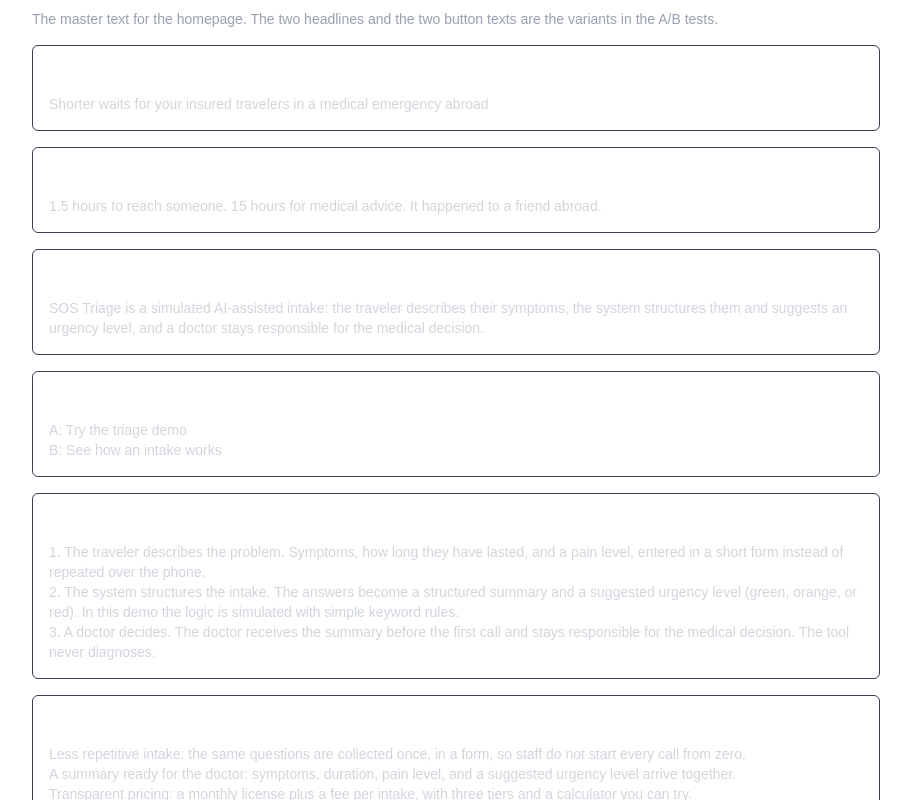
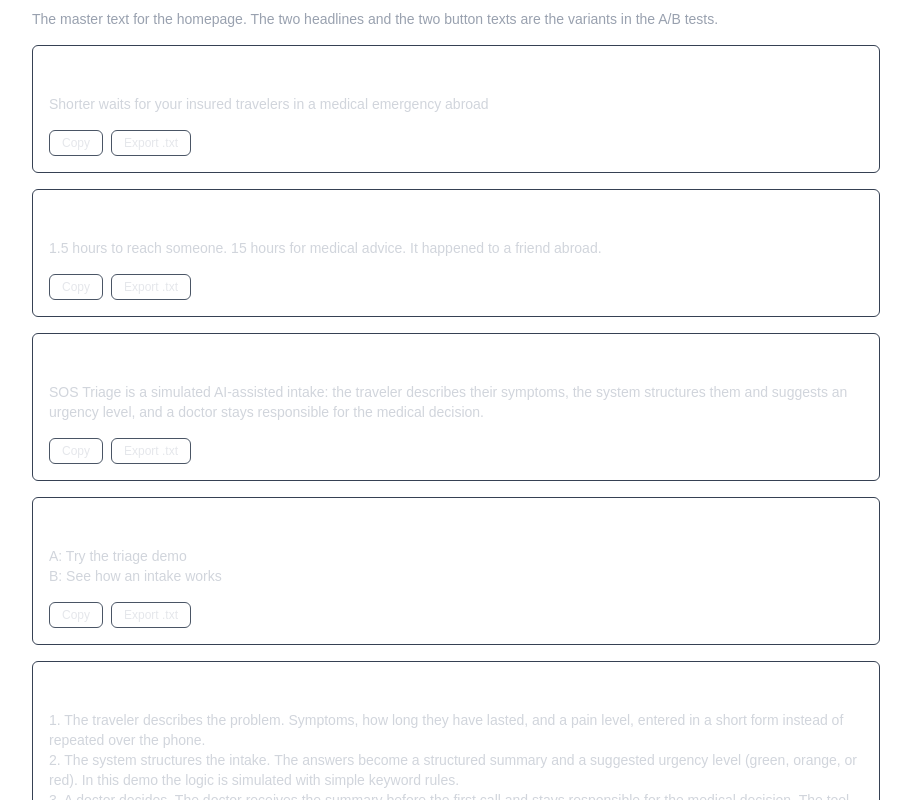
Before and after one commit to oninorl/sostriageapp, a Next.js app: page /marketing in a window 1280 px wide. Shown: the part 1800-2600 px from the top of the page, without its empty margins (184-1095 px from the left). Built offline with nearby package versions, Linux system fonts and the light colour scheme.

Commit message:
Add copy and export buttons to marketing content cards

```diff
--- a/app/marketing/AssetCard.tsx
+++ b/app/marketing/AssetCard.tsx
@@ -1,13 +1,74 @@
+"use client";
+import { useState } from "react";
+
 type Props = {
   title: string;
   text: string;
 };
 
+function fileNameFor(title: string) {
+  const name = title
+    .toLowerCase()
+    .replace(/[^a-z0-9]+/g, "-")
+    .replace(/^-+|-+$/g, "")
+    .slice(0, 60);
+  return name || "asset";
+}
+
 export default function AssetCard({ title, text }: Props) {
+  const [copied, setCopied] = useState(false);
+  const [copyError, setCopyError] = useState(false);
+
+  async function handleCopy() {
+    try {
+      await navigator.clipboard.writeText(text);
+      setCopyError(false);
+      setCopied(true);
+      setTimeout(() => setCopied(false), 2000);
+    } catch {
+      setCopyError(true);
+    }
+  }
+
+  function handleExport() {
+    const blob = new Blob([`${title}\n\n${text}\n`], {
+      type: "text/plain;charset=utf-8",
+    });
+    const url = URL.createObjectURL(blob);
+    const link = document.createElement("a");
+    link.href = url;
+    link.download = `${fileNameFor(title)}.txt`;
+    document.body.appendChild(link);
+    link.click();
+    document.body.removeChild(link);
+    URL.revokeObjectURL(url);
+  }
+
   return (
     <div className="border border-gray-700 rounded-md p-4">
       <p className="font-semibold text-white mb-2">{title}</p>
       <p className="text-sm text-gray-300 whitespace-pre-line">{text}</p>
+      <div className="mt-4 flex flex-wrap items-center gap-2">
+        <button
+          type="button"
+          onClick={handleCopy}
+          className="border border-gray-600 text-gray-200 px-3 py-1 rounded-md text-xs hover:border-blue-500"
+        >
+          {copied ? "Copied ✓" : "Copy"}
+        </button>
+        <button
+          type="button"
+          onClick={handleExport}
+          className="border border-gray-600 text-gray-200 px-3 py-1 rounded-md text-xs hover:border-blue-500"
+        >
+          Export .txt
+        </button>
+        {copyError && (
+          <span className="text-xs text-red-400">
+            Copy failed. Select the text and copy it manually.
+          </span>
+        )}
+      </div>
     </div>
   );
 }
```
